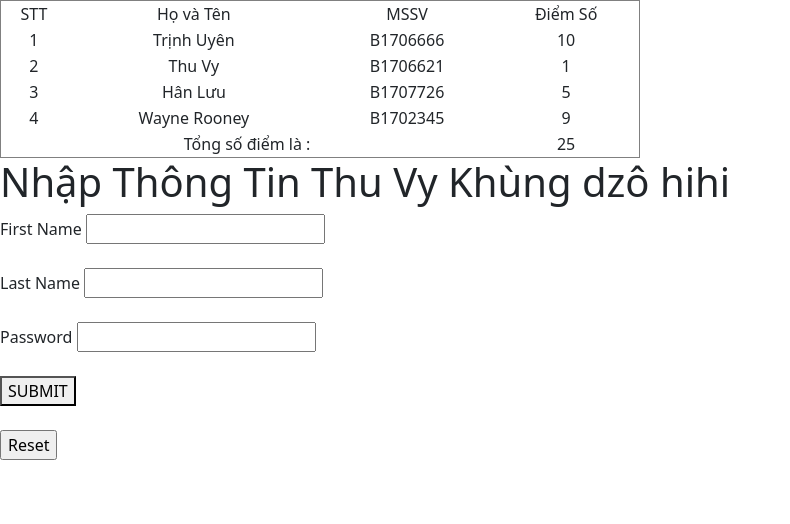
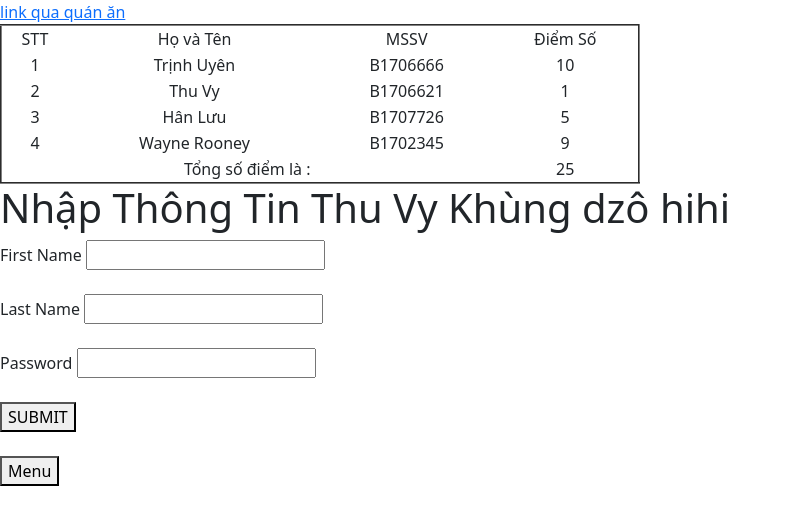
Before and after one commit to trinhuyenlht7/project_cusc, a plain HTML site: page index.html in a window 1280 px wide. Shown: the whole page, without its empty margins (0-790 px from the left). Drawn offline with Linux system fonts and the light colour scheme.

```diff
--- a/index.html
+++ b/index.html
@@ -8,7 +8,8 @@
     <title>Document</title>
 </head>
 <body>
-    <table border="1" cellspacing="0px" width="50%">
+    <a href="./quanan.html">link qua quán ăn</a>
+    <table border="2" cellspacing="px" width="50%">
         <thead>
             <tr align="center">
                 <td>STT</td>
@@ -74,7 +75,7 @@
     </div>
 <br>
     <div>
-        <input type="reset">
+        <button type="menu">Menu</button>
     </div>
 
 
```
Also changed, not shown: quanan.html (+2 -2 lines), hello.html (renamed from hrllo.html).
